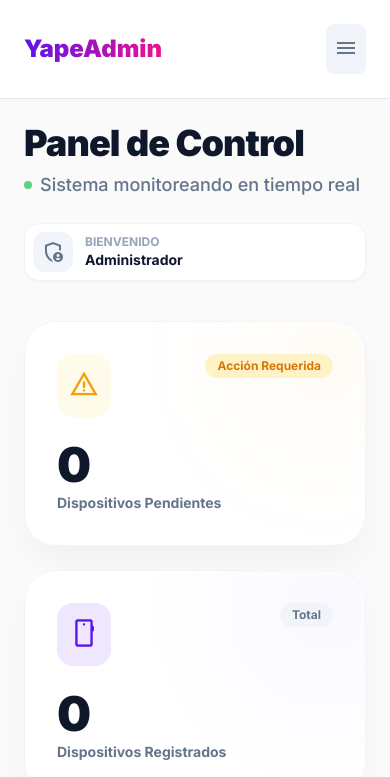
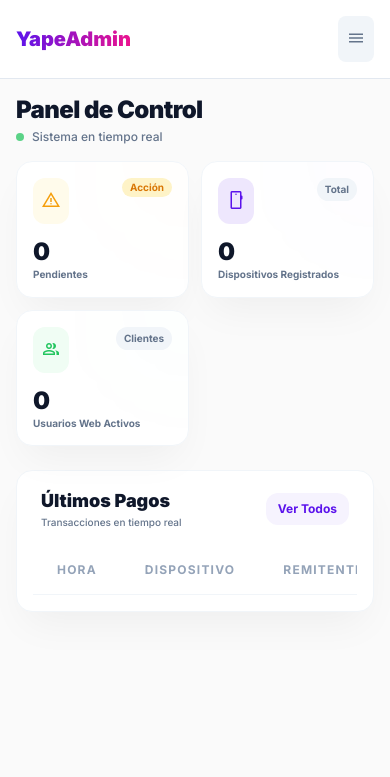
Before and after one commit to JesmoiX/yape-admin-panel, a plain HTML site: page admin/dashboard_modern_complete.html in a window 390 px wide. Drawn offline with nearby package versions, Linux system fonts and the light colour scheme; no server answers; sample sign-in values are in the browser's storage.

Commit message:
fix: Mobile Compact Layout & Sidebar Button Fix

```diff
--- a/admin/dashboard_modern_complete.html
+++ b/admin/dashboard_modern_complete.html
@@ -230,31 +230,34 @@
 
             <!-- Mobile Header -->
             <header
-                class="md:hidden flex items-center justify-between p-6 bg-white dark:bg-[#0f0a19] border-b border-slate-200 dark:border-slate-800 shrink-0">
-                <div class="font-black text-2xl bg-clip-text text-transparent bg-gradient-to-r from-primary to-accent">
+                class="md:hidden flex items-center justify-between p-4 bg-white dark:bg-[#0f0a19] border-b border-slate-200 dark:border-slate-800 shrink-0 sticky top-0 z-40">
+                <div class="font-black text-xl bg-clip-text text-transparent bg-gradient-to-r from-primary to-accent">
                     YapeAdmin</div>
                 <button
-                    class="text-slate-500 bg-slate-100 dark:bg-slate-800 p-2 rounded-lg hover:bg-slate-200 transition-colors"
-                    onclick="toggleSidebar()">
-                    <span class="material-symbols-outlined text-2xl">menu</span>
+                    class="text-slate-500 bg-slate-100 dark:bg-slate-800 p-2 rounded-lg hover:bg-slate-200 transition-colors relative z-50"
+                    onclick="toggleSidebar(); console.log('Menu clicked')">
+                    <span class="material-symbols-outlined text-xl">menu</span>
                 </button>
             </header>
 
-            <div class="flex-1 overflow-y-auto p-6 md:p-12 scroll-smooth">
-                <div class="max-w-[1600px] mx-auto flex flex-col gap-10">
+            <div class="flex-1 overflow-y-auto p-4 md:p-12 scroll-smooth">
+                <div class="max-w-[1600px] mx-auto flex flex-col gap-4 md:gap-10">
 
-                    <!-- Header Component -->
-                    <div class="flex flex-col md:flex-row md:items-end justify-between gap-6">
-                        <div class="flex flex-col gap-2">
-                            <h1 class="text-4xl md:text-5xl font-black tracking-tight text-slate-900 dark:text-white">
+                    <!-- Header Component (Compact Mobile) -->
+                    <div class="flex flex-col md:flex-row md:items-end justify-between gap-4">
+                        <div class="flex flex-col gap-1">
+                            <h1
+                                class="text-2xl md:text-5xl font-black tracking-tight text-slate-900 dark:text-white leading-tight">
                                 Panel de Control</h1>
-                            <p class="text-slate-500 dark:text-slate-400 text-lg font-medium flex items-center gap-2">
+                            <p
+                                class="text-slate-500 dark:text-slate-400 text-xs md:text-lg font-medium flex items-center gap-2">
                                 <span class="size-2 rounded-full bg-green-500 animate-pulse"></span>
-                                Sistema monitoreando en tiempo real
+                                Sistema en tiempo real
                             </p>
                         </div>
+                        <!-- Hide Welcome Card on extra small mobile to save space, show on larger -->
                         <div
-                            class="flex items-center gap-3 bg-white dark:bg-[#151024] p-2 rounded-2xl shadow-sm border border-slate-100 dark:border-slate-800">
+                            class="hidden sm:flex items-center gap-3 bg-white dark:bg-[#151024] p-2 rounded-2xl shadow-sm border border-slate-100 dark:border-slate-800">
                             <div
                                 class="size-10 rounded-xl bg-slate-100 dark:bg-slate-800 flex items-center justify-center text-slate-500">
                                 <span class="material-symbols-outlined">admin_panel_settings</span>
@@ -270,29 +273,30 @@
                     <!-- VIEW: DASHBOARD -->
                     <!-- ======================================================= -->
                     <div id="view-dashboard">
-                        <!-- Stats Grid -->
-                        <div class="grid grid-cols-1 sm:grid-cols-2 lg:grid-cols-3 gap-6 mb-8">
+                        <!-- Stats Grid (Compact 2 cols on mobile) -->
+                        <div class="grid grid-cols-2 lg:grid-cols-3 gap-3 md:gap-6 mb-6">
 
                             <!-- CARD: DISPOSITIVOS PENDIENTES -->
                             <div
-                                class="bg-white dark:bg-[#151024] rounded-[2rem] p-8 shadow-premium hover:shadow-premium-hover transition-all duration-300 group cursor-default relative overflow-hidden border border-slate-100 dark:border-slate-800">
+                                class="bg-white dark:bg-[#151024] rounded-2xl md:rounded-[2rem] p-4 md:p-8 shadow-premium hover:shadow-premium-hover transition-all duration-300 group cursor-default relative overflow-hidden border border-slate-100 dark:border-slate-800">
                                 <div
-                                    class="absolute -right-10 -top-10 size-40 bg-amber-500/5 rounded-full blur-3xl group-hover:bg-amber-500/10 transition-colors">
+                                    class="absolute -right-10 -top-10 size-20 md:size-40 bg-amber-500/5 rounded-full blur-3xl group-hover:bg-amber-500/10 transition-colors">
                                 </div>
-                                <div class="flex flex-col h-full justify-between gap-6 relative z-10">
+                                <div class="flex flex-col h-full justify-between gap-3 md:gap-6 relative z-10">
                                     <div class="flex justify-between items-start">
-                                        <div class="p-3 rounded-2xl bg-amber-50 dark:bg-amber-500/10 text-amber-500">
-                                            <span class="material-symbols-outlined text-3xl">warning</span>
+                                        <div
+                                            class="p-2 md:p-3 rounded-xl md:rounded-2xl bg-amber-50 dark:bg-amber-500/10 text-amber-500">
+                                            <span class="material-symbols-outlined text-xl md:text-3xl">warning</span>
                                         </div>
                                         <span id="dashboardPendingBadge"
-                                            class="text-xs font-bold bg-amber-100 dark:bg-amber-900/30 text-amber-600 dark:text-amber-400 px-3 py-1 rounded-full">Acción
-                                            Requerida</span>
+                                            class="text-[10px] md:text-xs font-bold bg-amber-100 dark:bg-amber-900/30 text-amber-600 dark:text-amber-400 px-2 py-0.5 rounded-full">Acción</span>
                                     </div>
                                     <div>
                                         <h3 id="dashboardPendingCount"
-                                            class="text-5xl font-black text-slate-900 dark:text-white tracking-tighter mb-1">
+                                            class="text-2xl md:text-5xl font-black text-slate-900 dark:text-white tracking-tighter mb-0 md:mb-1">
                                             0</h3>
-                                        <p class="text-slate-500 dark:text-slate-400 font-bold text-sm">Dispositivos
+                                        <p
+                                            class="text-slate-500 dark:text-slate-400 font-bold text-[10px] md:text-sm leading-tight">
                                             Pendientes</p>
                                     </div>
                                 </div>
@@ -300,23 +304,26 @@
 
                             <!-- CARD: TOTAL DISPOSITIVOS -->
                             <div
-                                class="bg-white dark:bg-[#151024] rounded-[2rem] p-8 shadow-premium hover:shadow-premium-hover transition-all duration-300 group cursor-default relative overflow-hidden border border-slate-100 dark:border-slate-800">
+                                class="bg-white dark:bg-[#151024] rounded-2xl md:rounded-[2rem] p-4 md:p-8 shadow-premium hover:shadow-premium-hover transition-all duration-300 group cursor-default relative overflow-hidden border border-slate-100 dark:border-slate-800">
                                 <div
-                                    class="absolute -right-10 -top-10 size-40 bg-primary/5 rounded-full blur-3xl group-hover:bg-primary/10 transition-colors">
+                                    class="absolute -right-10 -top-10 size-20 md:size-40 bg-primary/5 rounded-full blur-3xl group-hover:bg-primary/10 transition-colors">
                                 </div>
-                                <div class="flex flex-col h-full justify-between gap-6 relative z-10">
+                                <div class="flex flex-col h-full justify-between gap-3 md:gap-6 relative z-10">
                                     <div class="flex justify-between items-start">
-                                        <div class="p-3 rounded-2xl bg-primary/10 text-primary">
-                                            <span class="material-symbols-outlined text-3xl">smartphone</span>
+                                        <div class="p-2 md:p-3 rounded-xl md:rounded-2xl bg-primary/10 text-primary">
+                                            <span
+                                                class="material-symbols-outlined text-xl md:text-3xl">smartphone</span>
                                         </div>
                                         <span
-                                            class="text-xs font-bold bg-slate-100 dark:bg-slate-800 text-slate-500 px-3 py-1 rounded-full">Total</span>
+                                            class="text-[10px] md:text-xs font-bold bg-slate-100 dark:bg-slate-800 text-slate-500 px-2 md:px-3 py-1 rounded-full">Total</span>
                                     </div>
                                     <div>
                                         <h3 id="dashboardTotalDevices"
-                                            class="text-5xl font-black text-slate-900 dark:text-white tracking-tighter mb-1">
+                                            class="text-2xl md:text-5xl font-black text-slate-900 dark:text-white tracking-tighter mb-0 md:mb-1">
                                             0</h3>
-                                        <p class="text-slate-500 dark:text-slate-400 font-bold text-sm">Dispositivos
+                                        <p
+                                            class="text-slate-500 dark:text-slate-400 font-bold text-[10px] md:text-sm leading-tight">
+                                            Dispositivos
                                             Registrados</p>
                                     </div>
                                 </div>
@@ -324,23 +331,26 @@
 
                             <!-- CARD: USUARIOS WEB -->
                             <div
-                                class="bg-white dark:bg-[#151024] rounded-[2rem] p-8 shadow-premium hover:shadow-premium-hover transition-all duration-300 group cursor-default relative overflow-hidden border border-slate-100 dark:border-slate-800">
+                                class="bg-white dark:bg-[#151024] rounded-2xl md:rounded-[2rem] p-4 md:p-8 shadow-premium hover:shadow-premium-hover transition-all duration-300 group cursor-default relative overflow-hidden border border-slate-100 dark:border-slate-800">
                                 <div
-                                    class="absolute -right-10 -top-10 size-40 bg-green-500/5 rounded-full blur-3xl group-hover:bg-green-500/10 transition-colors">
+                                    class="absolute -right-10 -top-10 size-20 md:size-40 bg-green-500/5 rounded-full blur-3xl group-hover:bg-green-500/10 transition-colors">
                                 </div>
-                                <div class="flex flex-col h-full justify-between gap-6 relative z-10">
+                                <div class="flex flex-col h-full justify-between gap-3 md:gap-6 relative z-10">
                                     <div class="flex justify-between items-start">
-                                        <div class="p-3 rounded-2xl bg-green-50 dark:bg-green-500/10 text-green-500">
-                                            <span class="material-symbols-outlined text-3xl">group</span>
+                                        <div
+                                            class="p-2 md:p-3 rounded-xl md:rounded-2xl bg-green-50 dark:bg-green-500/10 text-green-500">
+                                            <span class="material-symbols-outlined text-xl md:text-3xl">group</span>
                                         </div>
                                         <span
-                                            class="text-xs font-bold bg-slate-100 dark:bg-slate-800 text-slate-500 px-3 py-1 rounded-full">Clientes</span>
+                                            class="text-[10px] md:text-xs font-bold bg-slate-100 dark:bg-slate-800 text-slate-500 px-2 md:px-3 py-1 rounded-full">Clientes</span>
                                     </div>
                                     <div>
                                         <h3 id="dashboardTotalUsers"
-                                            class="text-5xl font-black text-slate-900 dark:text-white tracking-tighter mb-1">
+                                            class="text-2xl md:text-5xl font-black text-slate-900 dark:text-white tracking-tighter mb-0 md:mb-1">
                                             0</h3>
-                                        <p class="text-slate-500 dark:text-slate-400 font-bold text-sm">Usuarios Web
+                                        <p
+                                            class="text-slate-500 dark:text-slate-400 font-bold text-[10px] md:text-sm leading-tight">
+                                            Usuarios Web
                                             Activos</p>
                                     </div>
                                 </div>
@@ -350,15 +360,17 @@
 
                         <!-- Recent Payments -->
                         <div
-                            class="bg-white dark:bg-[#151024] rounded-[2.5rem] shadow-premium overflow-hidden p-6 border border-slate-100 dark:border-slate-800">
-                            <div class="flex items-center justify-between px-4 mb-6">
+                            class="bg-white dark:bg-[#151024] rounded-2xl md:rounded-[2.5rem] shadow-premium overflow-hidden p-4 md:p-6 border border-slate-100 dark:border-slate-800">
+                            <div class="flex items-center justify-between px-2 md:px-4 mb-4 md:mb-6">
                                 <div>
-                                    <h2 class="text-2xl font-black text-slate-900 dark:text-white">Últimos Pagos</h2>
-                                    <p class="text-slate-500 text-sm font-medium">Transacciones recibidas en tiempo real
+                                    <h2 class="text-lg md:text-2xl font-black text-slate-900 dark:text-white">Últimos
+                                        Pagos</h2>
+                                    <p class="text-slate-500 text-[10px] md:text-sm font-medium">Transacciones en tiempo
+                                        real
                                     </p>
                                 </div>
                                 <button onclick="switchTab('reports')"
-                                    class="text-sm font-bold text-primary hover:text-accent transition-colors px-4 py-2 bg-primary/5 rounded-xl">Ver
+                                    class="text-xs md:text-sm font-bold text-primary hover:text-accent transition-colors px-3 py-2 bg-primary/5 rounded-xl">Ver
                                     Todos</button>
                             </div>
                             <div class="overflow-x-auto">
```
